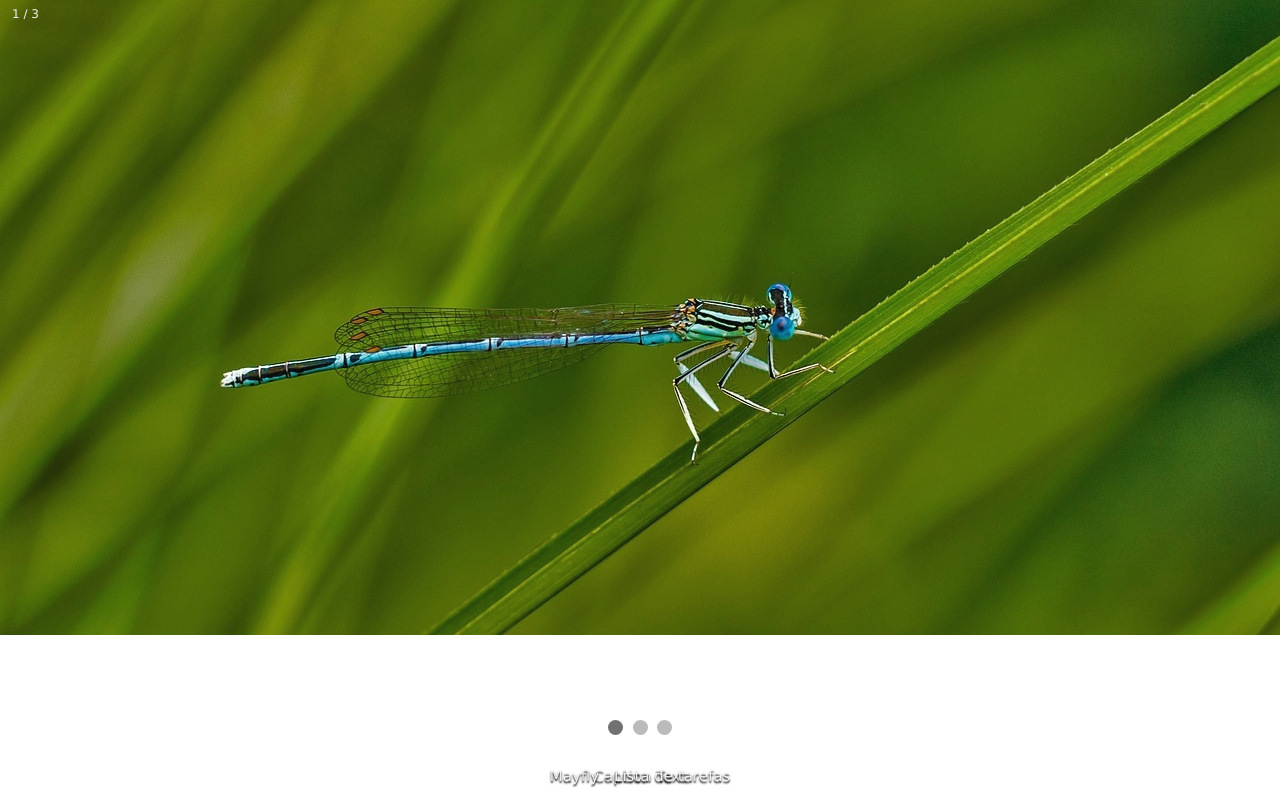
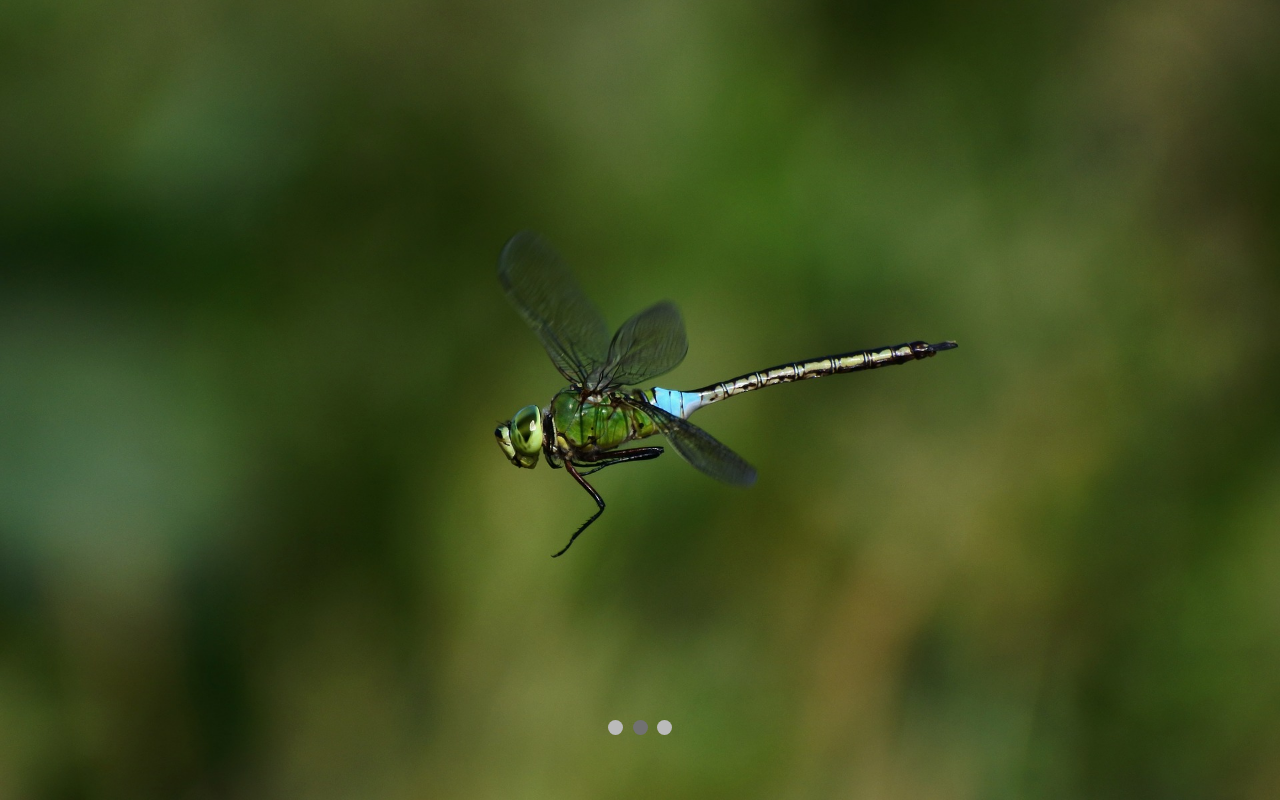
Before and after one commit to dantondelima/to-do-list-js, a plain HTML site: page index.html in a window 1280 px wide. Drawn offline with Linux system fonts and the light colour scheme.

Commit message:
modificações

```diff
--- a/css/carousel.css
+++ b/css/carousel.css
@@ -1,7 +1,11 @@
 * {box-sizing: border-box;}
 body {font-family: Verdana, sans-serif;}
 .mySlides {display: none;}
-img {vertical-align: middle;}
+img {
+  vertical-align: middle;
+  width:100vw;
+  min-height: 100vh;
+}
 
 /* Slideshow container */
 .slideshow-container {
@@ -25,16 +29,7 @@ img {vertical-align: middle;}
   text-align: center;
 }
 
-/* Number text (1/3 etc) */
-.numbertext {
-  color: #f2f2f2;
-  font-size: 12px;
-  padding: 8px 12px;
-  position: absolute;
-  top: 0;
-}
-
-.dots{
+.menu-indices{
   position: absolute;
   z-index: 1;
   width: 100%;
@@ -42,7 +37,7 @@ img {vertical-align: middle;}
 }
 
 /* The dots/bullets/indicators */
-.dot {
+.indice{
   height: 15px;
   width: 15px;
   margin: 0 2px;
@@ -52,7 +47,7 @@ img {vertical-align: middle;}
   transition: background-color 0.6s ease;
 }
 
-.active {
+.visivel {
   background-color: #717171;
 }
 
@@ -73,8 +68,3 @@ img {vertical-align: middle;}
   from {opacity: .4}
   to {opacity: 1}
 }
-
-/* On smaller screens, decrease text size */
-@media only screen and (max-width: 300px) {
-  .text {font-size: 11px}
-}
--- a/css/index.css
+++ b/css/index.css
@@ -13,8 +13,7 @@ body {
   font-family: Verdana;
 }
 
-
-.text {
+.texto {
   text-align: center;
   font-size: 250%;
   padding-top: 50vh;
--- a/index.html
+++ b/index.html
@@ -10,44 +10,38 @@
     <title>Mayfly - Lista de tarefas</title>
 </head>
 <body>
-    <header class="inicio1">
-        <h1 class="text">Mayfly - Lista de tarefas</h1>
-    </header>
     <div class="slideshow-container">
-        <div class="mySlides fade">
-            <div class="numbertext">1 / 3</div>
-            <img src="imgs/mayfly1.jpg" style="width:100%">
-            <div class="text">Caption Text</div>
+        <div class="slide fade">
+            <img src="imgs/mayfly1.jpg">
+            <div class="texto">Caption Text</div>
         </div>
 
-        <div class="mySlides fade">
-            <div class="numbertext">2 / 3</div>
-            <img src="imgs/mayfly2.jpg" style="width:100%">
-            <div class="text">Caption Two</div>
+        <div class="slide fade">
+            <img src="imgs/mayfly2.jpg">
+            <div class="texto">Caption Two</div>
         </div>
 
-        <div class="mySlides fade">
-            <div class="numbertext">3 / 3</div>
-            <img src="imgs/mayfly3.jpg" style="width:100%">
-            <div class="text">Caption Three</div>
+        <div class="slide fade">
+            <img src="imgs/mayfly3.jpg">
+            <div class="texto">Caption Three</div>
         </div>
 
     </div>
 
     <br>
 
-    <div class="dots" style="text-align:center">
-        <span class="dot" onclick="currentDiv(1)"></span>
-        <span class="dot" onclick="currentDiv(2)"></span>
-        <span class="dot" onclick="currentDiv(3)"></span>
+    <div class="menu-indices" style="text-align:center">
+        <span class="indice"></span>
+        <span class="indice"></span>
+        <span class="indice"></span>
     </div>
 
 
     <section class="primeira section">
-        <p class="text">Pare de perder tempo</p>
+        <p class="texto">Pare de perder tempo</p>
     </section>
     <section class="segunda section">
-        <p class="text">Lista de tarefas útil e inteligente</p>
+        <p class="texto">Lista de tarefas útil e inteligente</p>
     </section>
     <script src="js/index.js"></script>
 </body>
--- a/js/index.js
+++ b/js/index.js
@@ -1,61 +1,19 @@
-var slideIndex = 2;
-showDivs(slideIndex);
+var slideIndice = 0;
+mostraSlide();
 
-function plusDivs(n) {
-    showDivs(slideIndex += n);
-}
-
-function currentDiv(n) {
-    showDivs(slideIndex = n);
-}
-
-function showDivs(n) {
-    slideIndex++;
+function mostraSlide() {
     var i;
-    var x = document.getElementsByClassName("mySlides");
-    var dots = document.getElementsByClassName("dot");
-
-    if (slideIndex > x.length) {
-        slideIndex = 1
-    }
-
-    if (slideIndex < 1) {
-        slideIndex = x.length
-    }
-
-    for (i = 0; i < x.length; i++) {
-        x[i].style.display = "none";
-    }
-
-    for (i = 0; i < dots.length; i++) {
-        dots[i].className = dots[i].className.replace(" active", "");
-    }
-    x[slideIndex - 1].style.display = "block";
-    dots[slideIndex - 1].className += " active";
-    setTimeout(showDivs, 4000) // Change image every 4 seconds
-}
-
-
-/*
-function showSlides() {
-    var i;
-    var slides = document.getElementsByClassName("mySlides");
-    var dots = document.getElementsByClassName("dot");
-    if (slideIndex > slides.length) {
-        slideIndex = 1;
-    }
-
+    var slides = document.getElementsByClassName("slide");
+    var indices = document.getElementsByClassName("indice");
     for (i = 0; i < slides.length; i++) {
         slides[i].style.display = "none";
     }
-    slideIndex++;
-
-    for (i = 0; i < dots.length; i++) {
-        dots[i].className = dots[i].className.replace(" active", "");
+    slideIndice++;
+    if (slideIndice > slides.length) { slideIndice = 1 }
+    for (i = 0; i < indices.length; i++) {
+        indices[i].className = indices[i].className.replace(" visivel", "");
     }
-
-    slides[slideIndex - 1].style.display = "block";
-    dots[slideIndex - 1].className += " active";
-    setTimeout(showSlides, 4000); // Change image every 2 seconds
+    slides[slideIndice - 1].style.display = "block";
+    indices[slideIndice - 1].className += " visivel";
+    setTimeout(mostraSlide, 3000); // Change image every 2 seconds
 }
-*/
```
